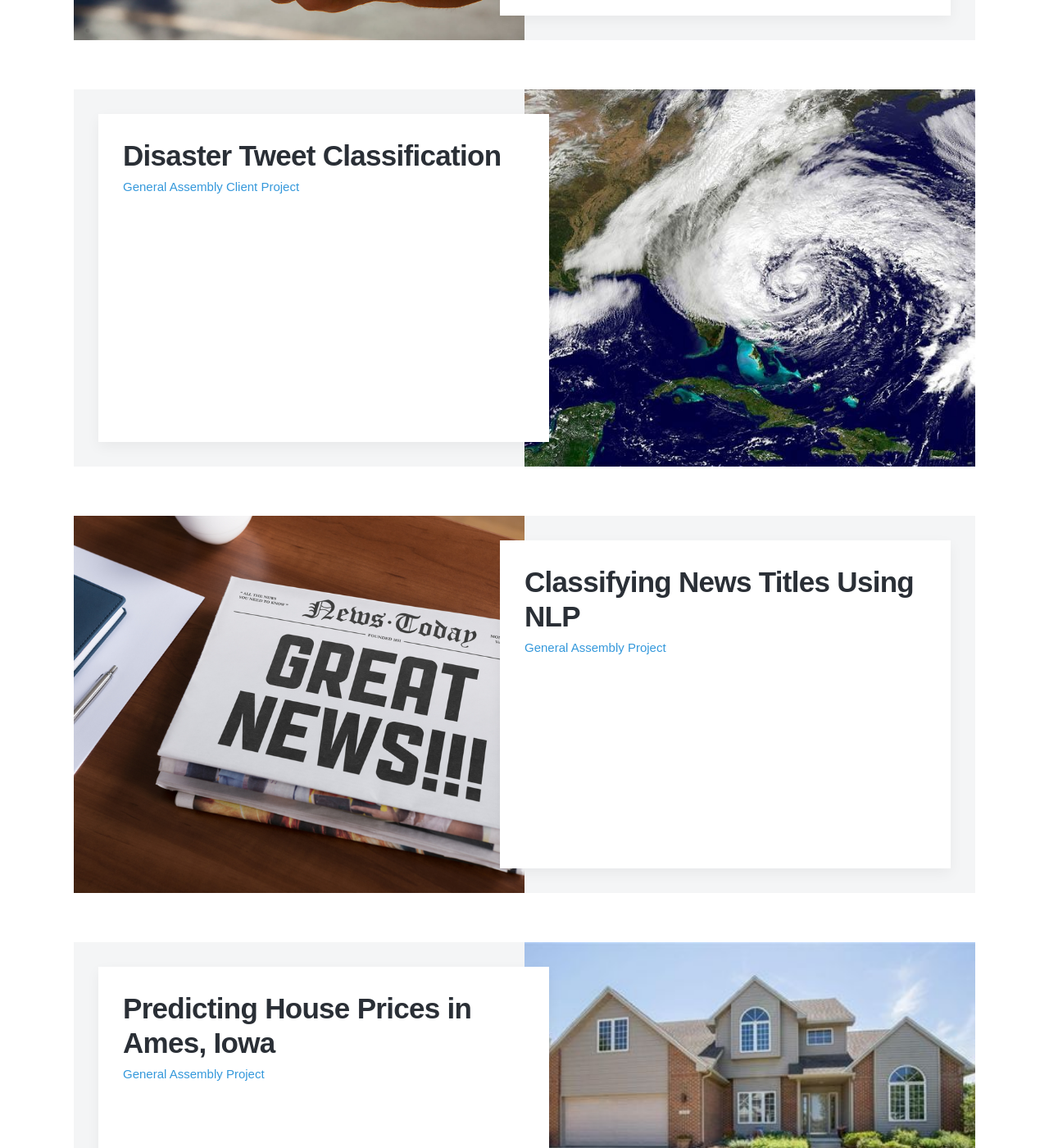
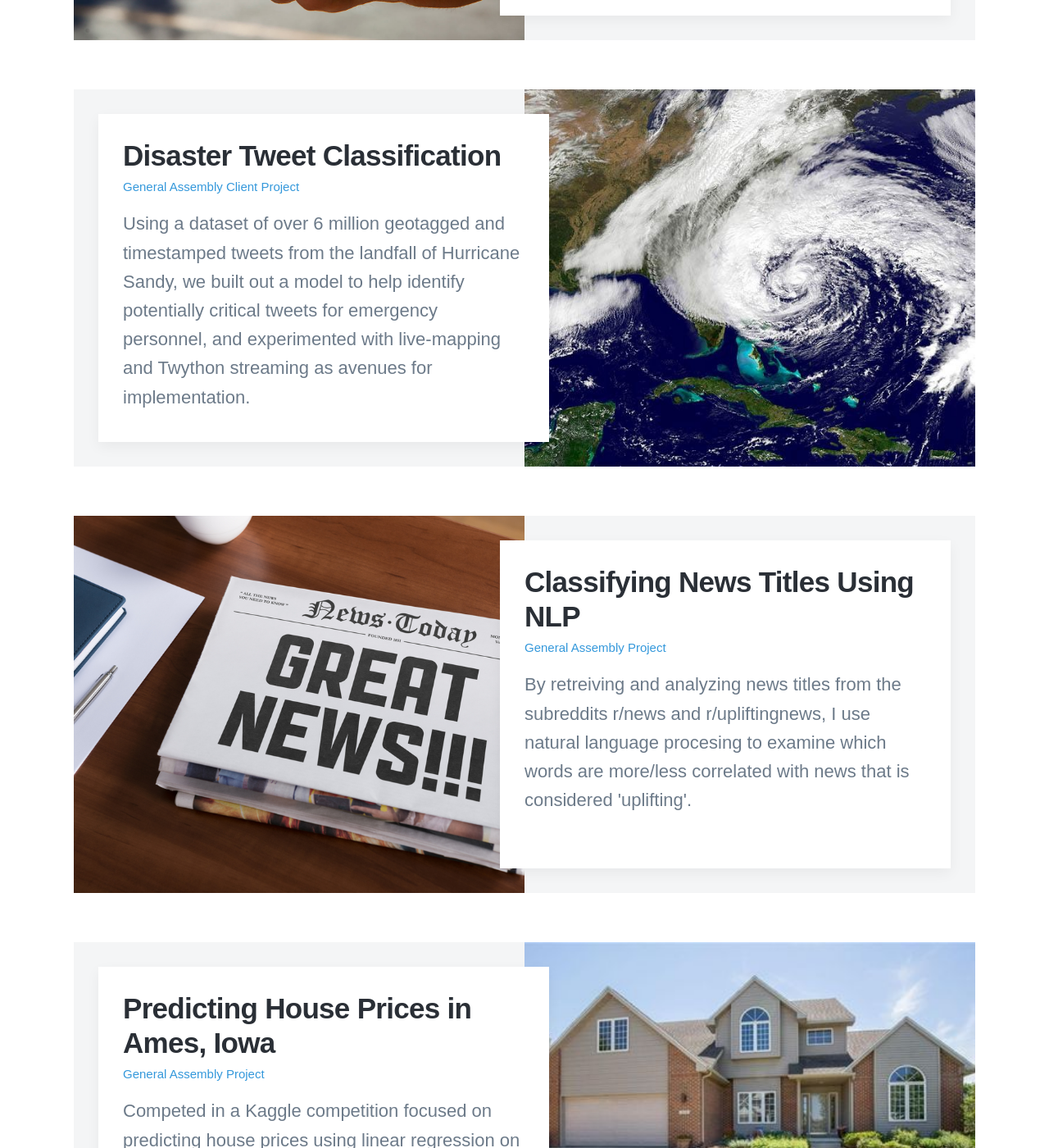
Before and after one commit to javimtza/javimtza.github.io, a Jekyll site: the page built from index.html, in a window 1280 px wide and 1400 px high, scrolled down 1053 px. Shown: the whole window at 82% size. Built offline with Jekyll 4.4.1, drawn with Linux system fonts in a browser that asks for light colours; nearby versions of some CDN libraries; some web fonts are replaced; some of the changed text lies outside the part shown.

Commit message:
Update index.html

```diff
--- a/index.html
+++ b/index.html
@@ -46,7 +46,7 @@ housing_description: Competed in a Kaggle competition focused on predicting hous
 				<div class="post__content">
 					<h2 class="post__title"><a href="https://github.com/javimtza/DSI-Capstone">Beer Label Recognizer and Recommender</a></h2>
 					<p class="post__subtitle">General Assembly Capstone</p>
-					<p class="post__description">{{beer_description}}</p>
+					<p class="post__description">{{page.beer_description}}</p>
 				</div>
 			</div>
 
@@ -62,7 +62,7 @@ housing_description: Competed in a Kaggle competition focused on predicting hous
 				<div class="post__content">
 					<h2 class="post__title"><a href="https://github.com/javimtza/disaster-tweet-classification">Disaster Tweet Classification</a></h2>
 					<p class="post__subtitle">General Assembly Client Project</p>
-					<p class="post__description">{{disaster_description}}</p>
+					<p class="post__description">{{page.disaster_description}}</p>
 				</div>
 			</div>
 
@@ -78,7 +78,7 @@ housing_description: Competed in a Kaggle competition focused on predicting hous
 				<div class="post__content">
 					<h2 class="post__title"><a href="https://github.com/javimtza/reddit-nlp-project">Classifying News Titles Using NLP</a></h2>
 					<p class="post__subtitle">General Assembly Project</p>
-					<p class="post__description">{{uplifting_description}}</p>
+					<p class="post__description">{{page.uplifting_description}}</p>
 				</div>
 			</div>
 
@@ -94,7 +94,7 @@ housing_description: Competed in a Kaggle competition focused on predicting hous
 				<div class="post__content">
 					<h2 class="post__title"><a href="https://github.com/javimtza/ames-housing-project">Predicting House Prices in Ames, Iowa</a></h2>
 					<p class="post__subtitle">General Assembly Project</p>
-					<p class="post__description">{{housing_description}}</p>
+					<p class="post__description">{{page.housing_description}}</p>
 				</div>
 			</div>
 
```
